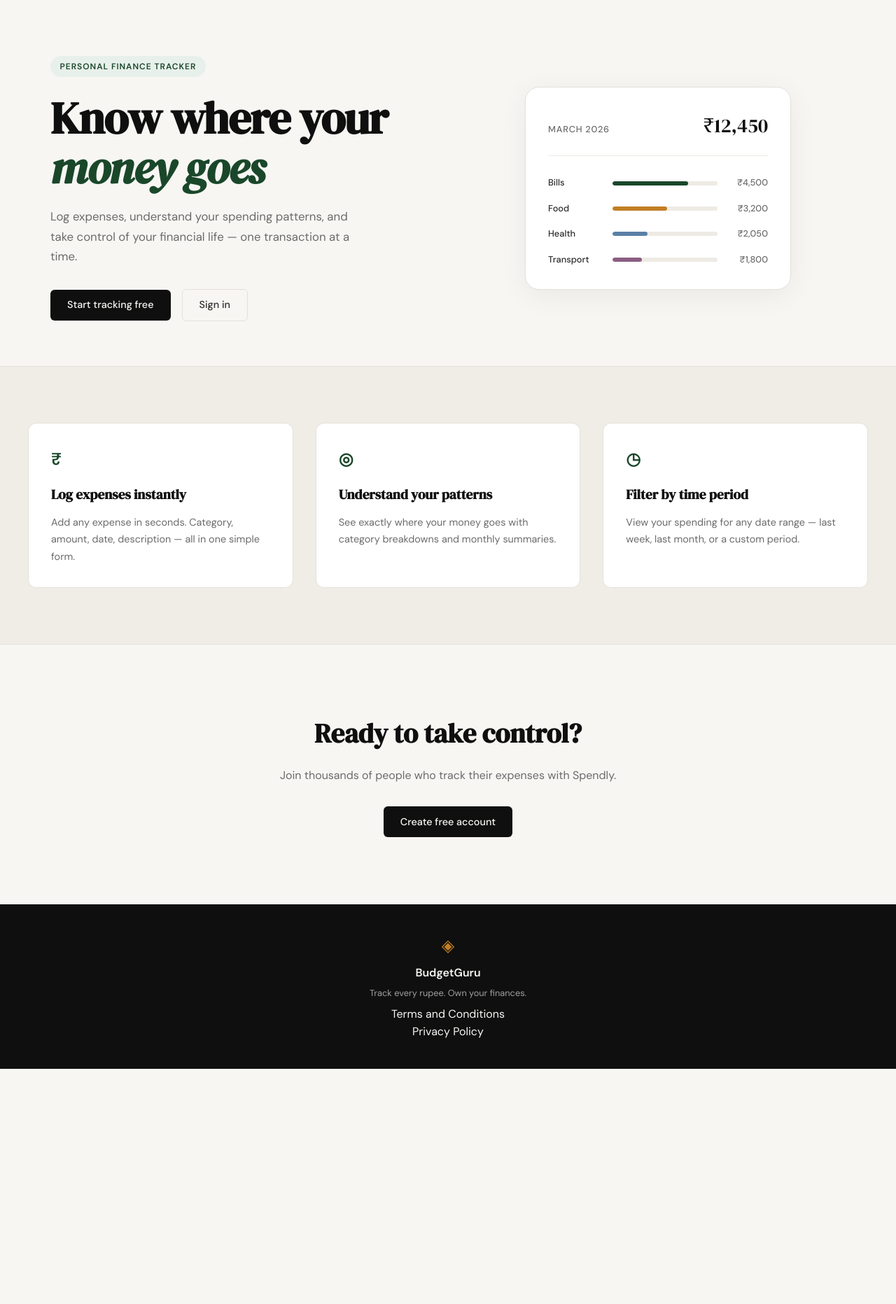
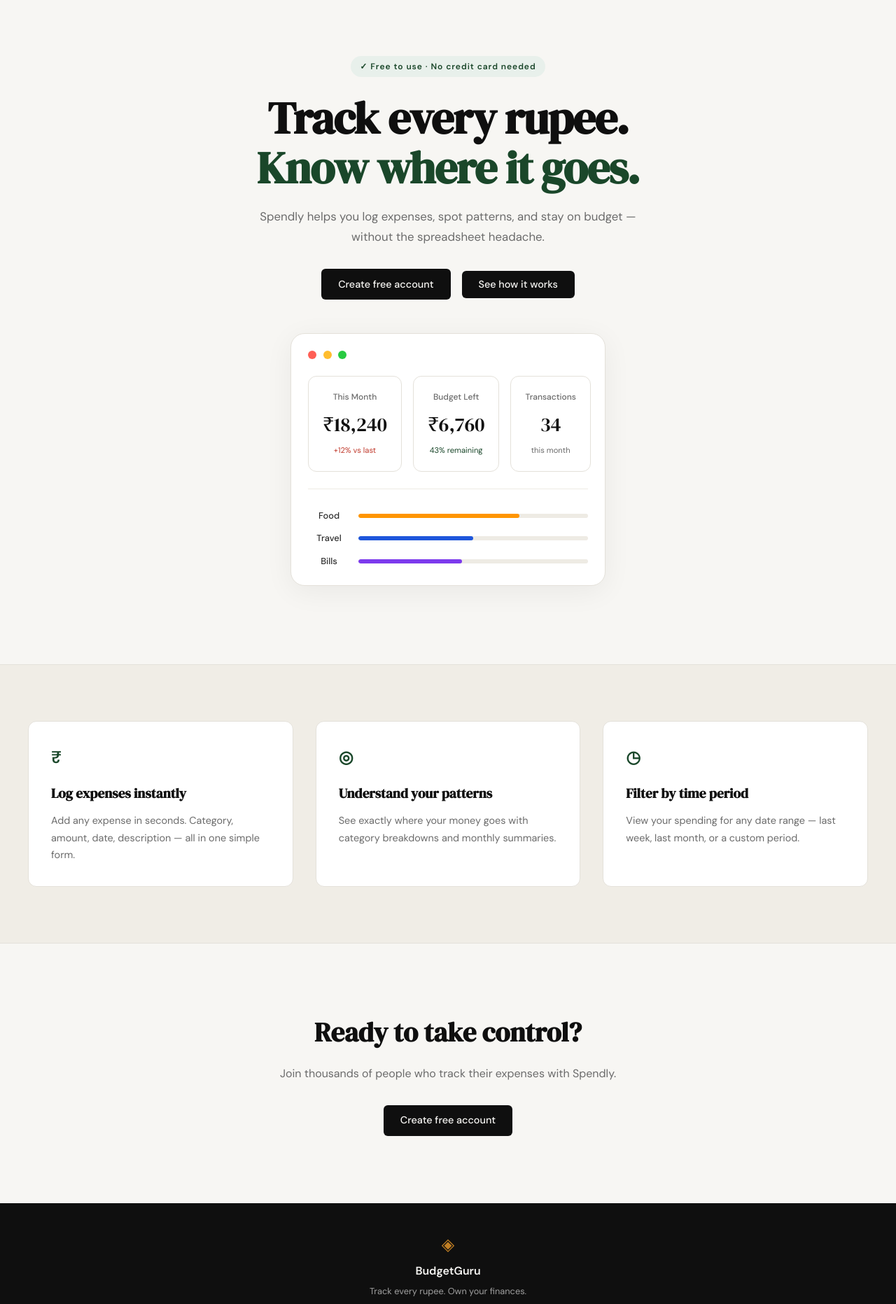
Before and after one commit to Himmu725/BudgetGuru, a Flask app: page / in a window 1280 px wide. Shown: the part 61-1924 px from the top of the page at 70% size. Before the commit the page ends 1588 px from the top, so only its background shows below. Run offline with Flask 3, Linux system fonts and the light colour scheme.

Commit message:
landing: add youtube modal on see how it works click

```diff
--- a/app.py
+++ b/app.py
@@ -25,6 +25,11 @@ def login():
 @app.route("/terms")
 def terms():
     return render_template("terms.html")
+
+
+@app.route("/privacy")
+def privacy():
+    return render_template("privacy.html")
 
 
 # ------------------------------------------------------------------ #
--- a/static/css/style.css
+++ b/static/css/style.css
@@ -125,12 +125,16 @@ a { color: inherit; text-decoration: none; }
 
 .hero {
     padding: 5rem 2rem 4rem;
-    display: grid;
-    grid-template-columns: 1fr 1fr;
-    gap: 4rem;
+    display: flex;
+    flex-direction: column;
     align-items: center;
     max-width: var(--max-width);
     margin: 0 auto;
+}
+
+.hero-inner {
+    text-align: center;
+    margin-bottom: 3rem;
 }
 
 .hero-badge {
@@ -140,10 +144,13 @@ a { color: inherit; text-decoration: none; }
     font-size: 0.75rem;
     font-weight: 600;
     letter-spacing: 0.08em;
-    text-transform: uppercase;
     padding: 0.35rem 0.85rem;
     border-radius: 999px;
     margin-bottom: 1.5rem;
+}
+
+.badge-dot {
+    margin-right: 0.4rem;
 }
 
 .hero-title {
@@ -155,8 +162,7 @@ a { color: inherit; text-decoration: none; }
     margin-bottom: 1.25rem;
 }
 
-.hero-title em {
-    font-style: italic;
+.hero-title-accent {
     color: var(--accent);
 }
 
@@ -164,14 +170,16 @@ a { color: inherit; text-decoration: none; }
     font-size: 1.05rem;
     color: var(--ink-muted);
     line-height: 1.7;
-    max-width: 460px;
-    margin-bottom: 2rem;
+    max-width: 600px;
+    margin: 0 auto 2rem;
 }
 
 .hero-actions {
     display: flex;
     gap: 1rem;
     align-items: center;
+    justify-content: center;
+    margin-bottom: 3rem;
 }
 
 /* ------------------------------------------------------------------ */
@@ -181,46 +189,80 @@ a { color: inherit; text-decoration: none; }
 .hero-visual {
     display: flex;
     justify-content: center;
+    width: 100%;
 }
 
 .mock-card {
     background: var(--paper-card);
     border: 1px solid var(--border);
     border-radius: var(--radius-lg);
-    padding: 2rem;
+    padding: 1.5rem;
     width: 100%;
-    max-width: 380px;
+    max-width: 450px;
     box-shadow: 0 8px 40px rgba(0,0,0,0.06);
 }
 
-.mock-card-header {
+.mock-card-traffic-lights {
     display: flex;
-    justify-content: space-between;
-    align-items: baseline;
+    gap: 0.6rem;
+    margin-bottom: 1.5rem;
+}
+
+.traffic-light {
+    width: 12px;
+    height: 12px;
+    border-radius: 50%;
+    display: inline-block;
+}
+
+.traffic-light.red { background: #ff5f55; }
+.traffic-light.yellow { background: #ffbd2e; }
+.traffic-light.green { background: #28ca41; }
+
+.mock-card-stats {
+    display: grid;
+    grid-template-columns: repeat(3, 1fr);
+    gap: 1rem;
     margin-bottom: 1.75rem;
-    padding-bottom: 1.25rem;
+    padding-bottom: 1.5rem;
     border-bottom: 1px solid var(--border-soft);
 }
 
-.mock-label {
-    font-size: 0.8rem;
+.stat-card {
+    text-align: center;
+    border: 1px solid var(--border);
+    border-radius: var(--radius-md);
+    padding: 1.25rem;
+    background: var(--paper-card);
+}
+
+.stat-label {
+    font-size: 0.75rem;
     font-weight: 500;
     color: var(--ink-muted);
-    text-transform: uppercase;
-    letter-spacing: 0.06em;
+    text-transform: capitalize;
+    margin-bottom: 0.4rem;
 }
 
-.mock-total {
+.stat-value {
     font-family: var(--font-display);
     font-size: 1.75rem;
     color: var(--ink);
+    margin-bottom: 0.4rem;
 }
 
-.mock-bars { display: flex; flex-direction: column; gap: 1rem; }
+.stat-detail {
+    font-size: 0.7rem;
+    color: var(--ink-muted);
+}
+
+.stat-detail.red-text { color: #c0392b; }
+.stat-detail.green-text { color: var(--accent); }
+
+.mock-card-bars { display: flex; flex-direction: column; gap: 0.75rem; }
 
 .mock-bar-row {
-    display: grid;
-    grid-template-columns: 80px 1fr 60px;
+    display: flex;
     align-items: center;
     gap: 0.75rem;
 }
@@ -229,6 +271,8 @@ a { color: inherit; text-decoration: none; }
     font-size: 0.8rem;
     font-weight: 500;
     color: var(--ink-soft);
+    width: 60px;
+    flex-shrink: 0;
 }
 
 .mock-bar-track {
@@ -236,6 +280,7 @@ a { color: inherit; text-decoration: none; }
     background: var(--border-soft);
     border-radius: 999px;
     overflow: hidden;
+    flex: 1;
 }
 
 .mock-bar {
@@ -245,16 +290,9 @@ a { color: inherit; text-decoration: none; }
     transition: width 0.6s ease;
 }
 
-.mock-bar-2 { background: var(--accent-2); }
-.mock-bar-3 { background: #5b7fa6; }
-.mock-bar-4 { background: #8b5e83; }
-
-.mock-amt {
-    font-size: 0.8rem;
-    font-weight: 500;
-    color: var(--ink-muted);
-    text-align: right;
-}
+.mock-bar-food { background: #ff9500; }
+.mock-bar-travel { background: #1e56db; }
+.mock-bar-bills { background: #7c3aed; }
 
 /* ------------------------------------------------------------------ */
 /* Buttons                                                             */
--- a/templates/base.html
+++ b/templates/base.html
@@ -37,7 +37,7 @@
             <div class="footer-links">
                 <a href="{{ url_for('terms') }}">Terms and Conditions</a>
                 <br/>
-                <a href="#">Privacy Policy</a>
+                <a href="{{ url_for('privacy') }}">Privacy Policy</a>
             </div>
         </div>
     </footer>
--- a/templates/landing.html
+++ b/templates/landing.html
@@ -6,55 +6,62 @@
 
 <section class="hero">
     <div class="hero-inner">
-        <div class="hero-badge">Personal Finance Tracker</div>
+        <div class="hero-badge">✓ Free to use · No credit card needed</div>
         <h1 class="hero-title">
-            Know where your<br>
-            <em>money goes</em>
+            Track every rupee.<br>
+            <span class="hero-title-accent">Know where it goes.</span>
         </h1>
         <p class="hero-subtitle">
-            Log expenses, understand your spending patterns,
-            and take control of your financial life —
-            one transaction at a time.
+            Spendly helps you log expenses, spot patterns, and stay
+            on budget — without the spreadsheet headache.
         </p>
         <div class="hero-actions">
-            <a href="{{ url_for('register') }}" class="btn-primary">Start tracking free</a>
-            <a href="{{ url_for('login') }}" class="btn-ghost">Sign in</a>
+            <a href="{{ url_for('register') }}" class="btn-primary">Create free account</a>
+            <button id="video-trigger" class="btn-primary">See how it works</button>
         </div>
-    </div>
-    <div class="hero-visual">
-        <div class="mock-card">
-            <div class="mock-card-header">
-                <span class="mock-label">March 2026</span>
-                <span class="mock-total">₹12,450</span>
-            </div>
-            <div class="mock-bars">
-                <div class="mock-bar-row">
-                    <span class="mock-cat">Bills</span>
-                    <div class="mock-bar-track">
-                        <div class="mock-bar" style="width: 72%"></div>
+        <div class="hero-visual">
+            <div class="mock-card">
+                <div class="mock-card-traffic-lights">
+                    <span class="traffic-light red"></span>
+                    <span class="traffic-light yellow"></span>
+                    <span class="traffic-light green"></span>
+                </div>
+                <div class="mock-card-stats">
+                    <div class="stat-card">
+                        <div class="stat-label">This month</div>
+                        <div class="stat-value">₹18,240</div>
+                        <div class="stat-detail red-text">+12% vs last</div>
                     </div>
-                    <span class="mock-amt">₹4,500</span>
+                    <div class="stat-card">
+                        <div class="stat-label">Budget left</div>
+                        <div class="stat-value">₹6,760</div>
+                        <div class="stat-detail green-text">43% remaining</div>
+                    </div>
+                    <div class="stat-card">
+                        <div class="stat-label">Transactions</div>
+                        <div class="stat-value">34</div>
+                        <div class="stat-detail">this month</div>
+                    </div>
                 </div>
-                <div class="mock-bar-row">
-                    <span class="mock-cat">Food</span>
-                    <div class="mock-bar-track">
-                        <div class="mock-bar mock-bar-2" style="width: 52%"></div>
+                <div class="mock-card-bars">
+                    <div class="mock-bar-row">
+                        <span class="mock-cat">Food</span>
+                        <div class="mock-bar-track">
+                            <div class="mock-bar mock-bar-food" style="width: 70%"></div>
+                        </div>
                     </div>
-                    <span class="mock-amt">₹3,200</span>
-                </div>
-                <div class="mock-bar-row">
-                    <span class="mock-cat">Health</span>
-                    <div class="mock-bar-track">
-                        <div class="mock-bar mock-bar-3" style="width: 33%"></div>
+                    <div class="mock-bar-row">
+                        <span class="mock-cat">Travel</span>
+                        <div class="mock-bar-track">
+                            <div class="mock-bar mock-bar-travel" style="width: 50%"></div>
+                        </div>
                     </div>
-                    <span class="mock-amt">₹2,050</span>
-                </div>
-                <div class="mock-bar-row">
-                    <span class="mock-cat">Transport</span>
-                    <div class="mock-bar-track">
-                        <div class="mock-bar mock-bar-4" style="width: 28%"></div>
+                    <div class="mock-bar-row">
+                        <span class="mock-cat">Bills</span>
+                        <div class="mock-bar-track">
+                            <div class="mock-bar mock-bar-bills" style="width: 45%"></div>
+                        </div>
                     </div>
-                    <span class="mock-amt">₹1,800</span>
                 </div>
             </div>
         </div>
@@ -89,4 +96,15 @@
     </div>
 </section>
 
+<!-- Video Modal -->
+<div id="video-modal" class="modal">
+    <div class="modal-overlay"></div>
+    <div class="modal-content">
+        <button class="modal-close">&times;</button>
+        <div class="modal-video">
+            <iframe id="video-frame" width="100%" height="100%" src="" title="Spendly Demo" frameborder="0" allow="accelerometer; autoplay; clipboard-write; encrypted-media; gyroscope; picture-in-picture" allowfullscreen></iframe>
+        </div>
+    </div>
+</div>
+
 {% endblock %}
```
Also changed, not shown: other parts of static/css/style.css (+77 -0 lines), static/js/main.js (+36 -1 lines), templates/privacy.html (added, +144 -0 lines), Screenshot 2026-03-25 at 12.36.20 AM.png (added).
